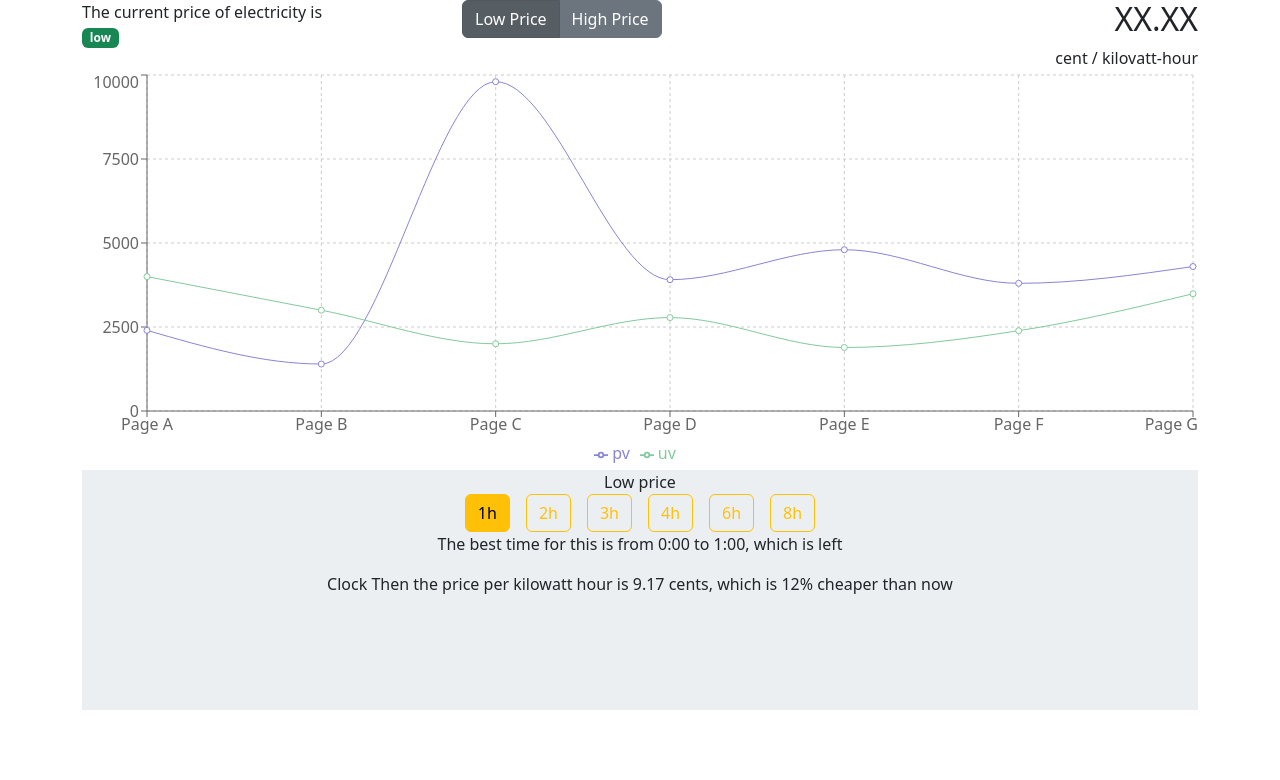
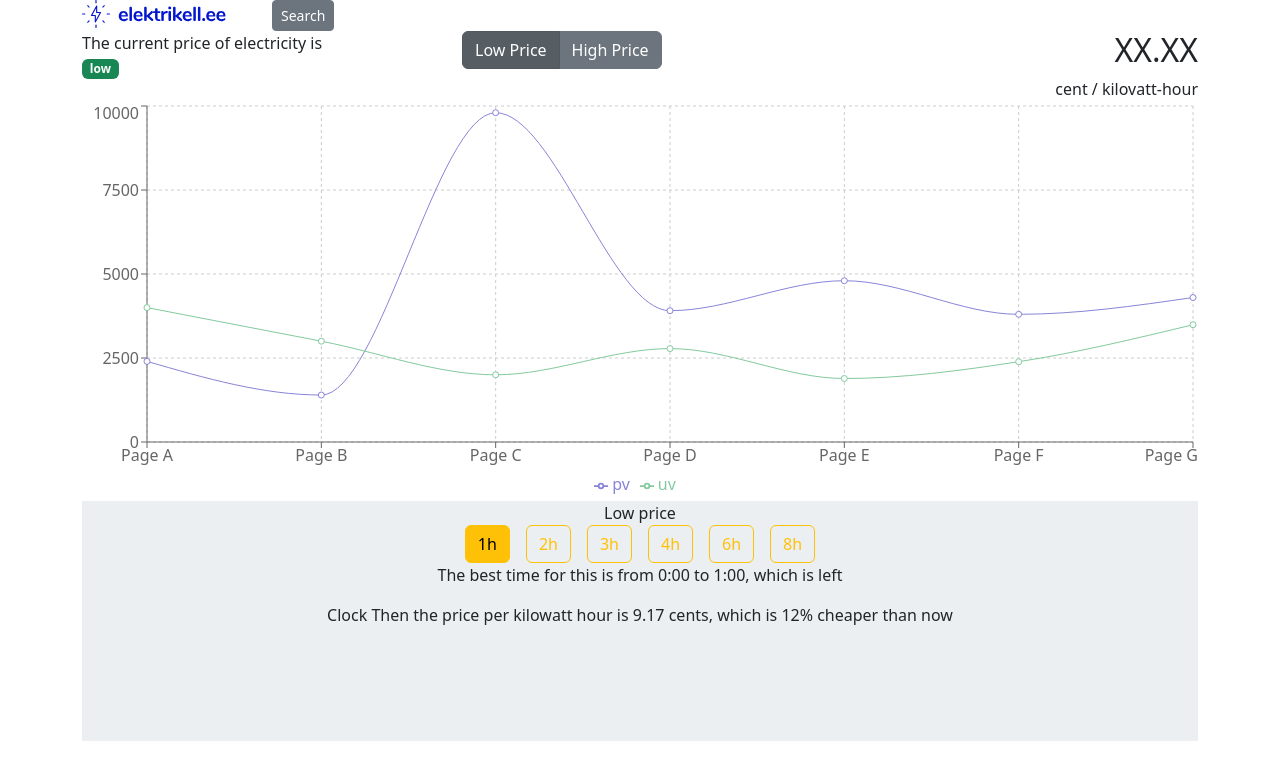
Before and after one commit to Trunessi/elektrikell, a React (Create React App) app: page / in a window 1280 px wide. Shown: the top 780 px of the page. Built offline with nearby package versions, Linux system fonts and the light colour scheme.

Commit message:
SearchSideBar & SearchForms (#4)
* SearchSideBar & SearchForms

* clean

```diff
--- a/src/Head/Head.jsx
+++ b/src/Head/Head.jsx
@@ -1,12 +1,19 @@
 import Logo from "./Logo";
 import Info from "./Info";
 import Row from "react-bootstrap/Row";
+import Col from "react-bootstrap/Col";
+import SearchSideBar from "../SearchSideBar/SearchSideBar";
 
 function Head(props) {
   return (
     <>
       <Row>
-        <Logo />
+        <Col sm={2}>
+          <Logo />
+        </Col>
+        <Col>
+          <SearchSideBar />
+        </Col>
       </Row>
       <Row>
         <Info {...props} />
--- a/src/Head/Logo.jsx
+++ b/src/Head/Logo.jsx
@@ -1,7 +1,12 @@
-import Col from 'react-bootstrap/Col';
+import Col from "react-bootstrap/Col";
+import logo from './logo.svg'
 
 function Logo() {
-  return (<Col></Col>);
+  return (
+    <Col>
+      <img src={logo} alt="Logo"/>
+    </Col>
+  );
 }
 
 export default Logo;
--- /dev/null
+++ b/src/SearchSideBar/SearchForms.jsx
@@ -0,0 +1,22 @@
+import Form from "react-bootstrap/Form";
+import Button from "react-bootstrap/Button";
+
+function SearchForms() {
+  return (
+    <Form>
+      <Form.Group className="mb-3" controlId="dateFrom">
+        <Form.Label>From:</Form.Label>
+        <Form.Control type="date" />
+      </Form.Group>
+      <Form.Group className="mb-3" controlId="dateUntil">
+        <Form.Label>Until:</Form.Label>
+        <Form.Control type="date" />
+      </Form.Group>
+      <Button variant="secondary" type="submit" size="sm">
+        Search
+      </Button>
+    </Form>
+  );
+}
+
+export default SearchForms;
--- /dev/null
+++ b/src/SearchSideBar/SearchSideBar.jsx
@@ -0,0 +1,29 @@
+import { useState } from "react";
+import Button from "react-bootstrap/Button";
+import Offcanvas from "react-bootstrap/Offcanvas";
+import SearchForms from "./SearchForms";
+
+function SearchSideBar() {
+  const [show, setShow] = useState(false);
+
+  const handleClose = () => setShow(false);
+  const handleShow = () => setShow(true);
+  return (
+    <>
+      <Button variant="secondary" size="sm" onClick={handleShow}>
+        Search
+      </Button>
+
+      <Offcanvas show={show} onHide={handleClose}>
+        <Offcanvas.Header closeButton>
+          <Offcanvas.Title>Search</Offcanvas.Title>
+        </Offcanvas.Header>
+        <Offcanvas.Body>
+          <SearchForms />
+        </Offcanvas.Body>
+      </Offcanvas>
+    </>
+  );
+}
+
+export default SearchSideBar;
--- /dev/null
+++ b/src/SearchSideBar/index.js
@@ -0,0 +1 @@
+export { default } from './SearchSideBar';
```
